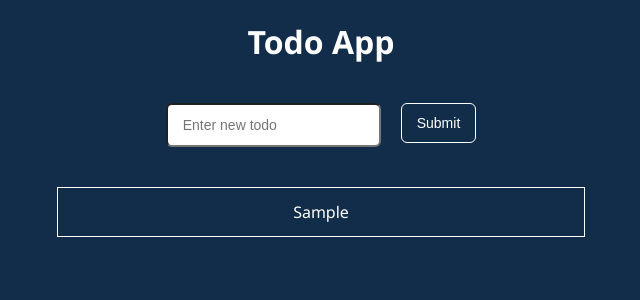
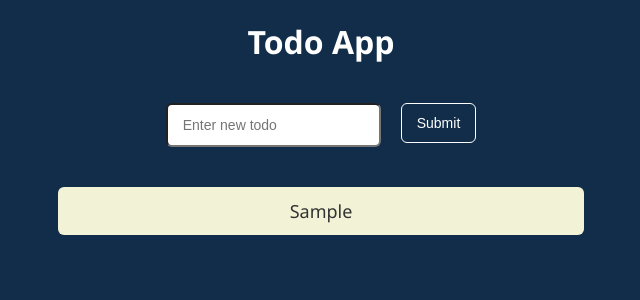
Before and after one commit to serhiishf/react-bohdan, a React (Vite) app: page / in a window 1280 px wide. Both pictures are taken after typing "Sample" into the empty fields and a click on the button "Submit". Shown: the top 300 px of the page, without its empty margins (319-959 px from the left). Built offline with nearby package versions, Linux system fonts and the light colour scheme.

Commit message:
save: Save progress

```diff
--- a/src/App.jsx
+++ b/src/App.jsx
@@ -10,11 +10,15 @@ function App() {
     setTodos([...todos, text]);
   };
 
+  const deleteTodoHandler = (index) => {
+    setTodos(todos.filter((_, idx) => idx !== index));
+  };
+
   return (
     <div className="App">
       <h1 className="title">Todo App</h1>
       <TodoForm addTodo={addTodoHandler} />
-      <TodoList todos={todos} />
+      <TodoList todos={todos} deleteTodo={deleteTodoHandler}/>
     </div>
   );
 }
--- a/src/components/Todo/Todo.jsx
+++ b/src/components/Todo/Todo.jsx
@@ -1,10 +1,10 @@
 import styles from './Todo.module.css';
 
 function Todo(props) {
-  const { todoText } = props;
+  const { todoText, deleteTodo } = props;
 
   return (
-    <div className={styles.todo}>
+    <div onDoubleClick={deleteTodo} className={styles.todo}>
       <div className={styles.icon}></div>
       <div className={styles.text}>{todoText}</div>
     </div>
--- a/src/components/Todo/Todo.module.css
+++ b/src/components/Todo/Todo.module.css
@@ -5,7 +5,8 @@
   align-items: center;
   justify-content: center;
   padding: 4px 15px;
-  border: 1px solid white;
+  background-color: #f2f2d6;
+  border-radius: 6px;
 }
 
 .icon {
@@ -13,4 +14,6 @@
 
 .text {
   text-align: center;
+  color: #333333;
+  font-size: 18px;
 }
--- a/src/components/TodoList/TodoList.jsx
+++ b/src/components/TodoList/TodoList.jsx
@@ -2,12 +2,13 @@ import Todo from '../Todo/Todo';
 import styles from './TodoList.module.css';
 
 function TodoList(props) {
-  const { todos } = props;
+  const { todos, deleteTodo } = props;
 
   return (
     <div className={styles.todoList}>
+      {!todos.length && <h2>Todo List is empty</h2>}
       {todos.map((todo, index) => (
-        <Todo todoText={todo} key={index} />
+        <Todo todoText={todo} key={index} deleteTodo={() => deleteTodo(index)} />
       ))}
     </div>
   );
```
